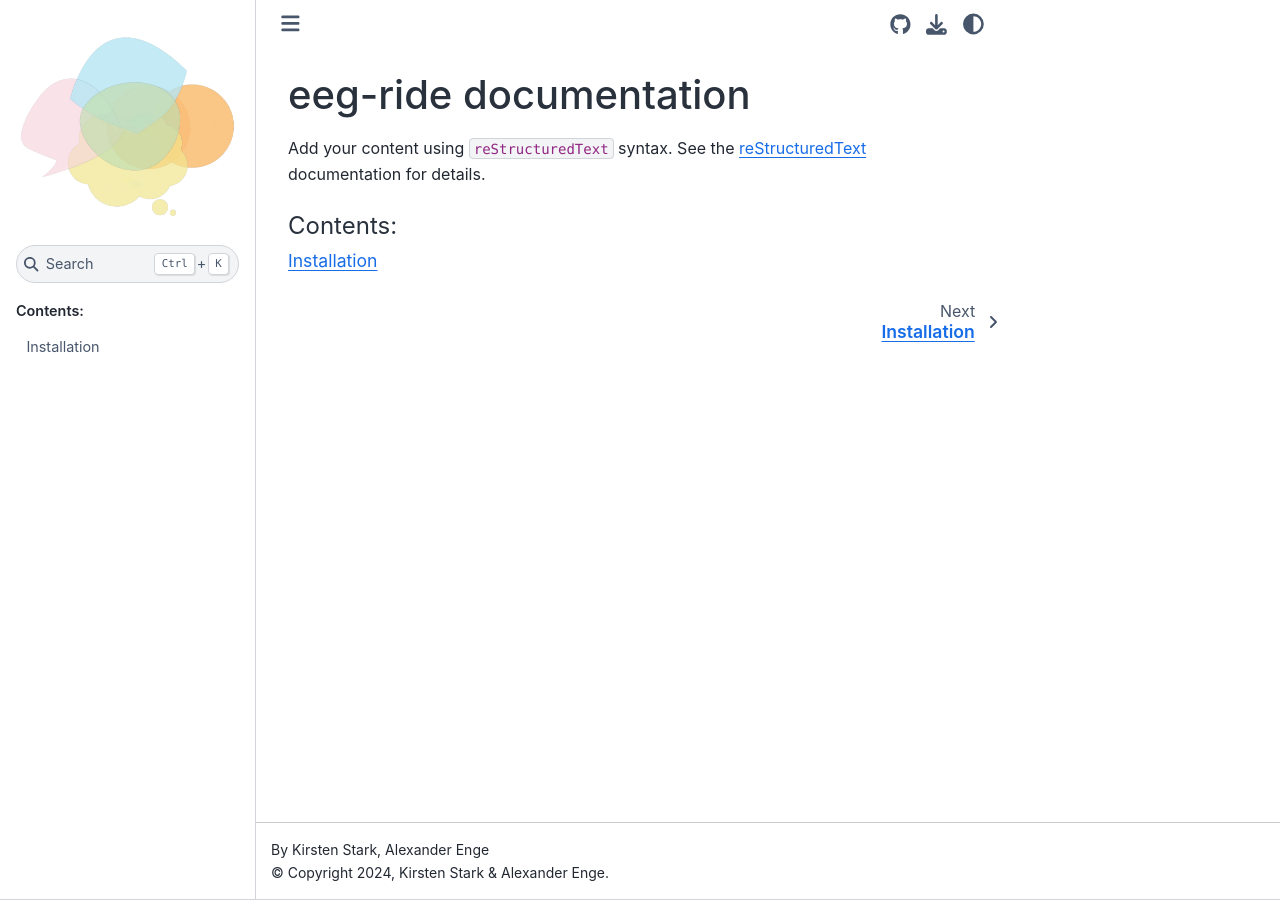
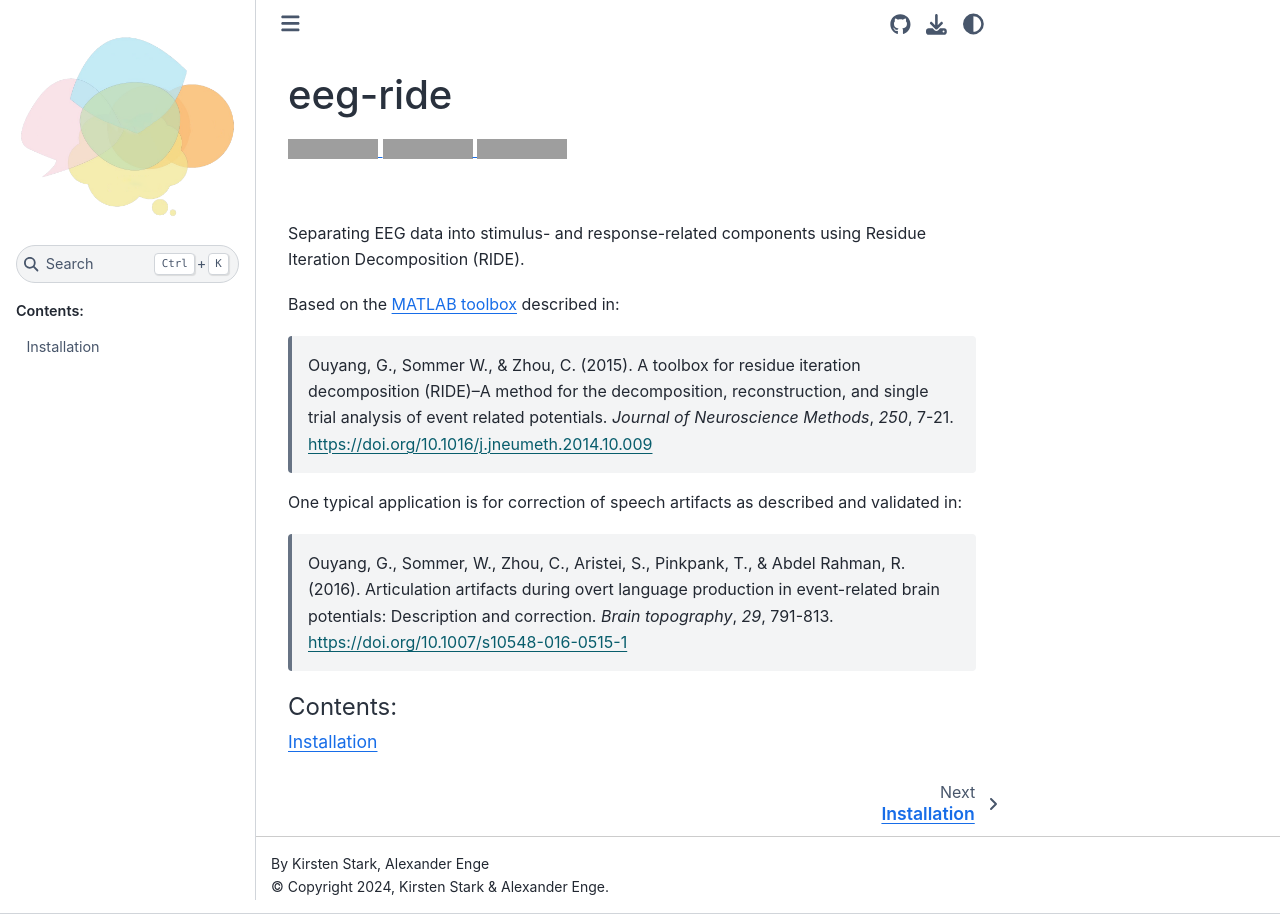
Before and after one commit to kirstenstark/eeg-ride, a Sphinx documentation site: the page built from doc/source/index.rst, in a window 1280 px wide. Built offline with Sphinx 7.4.7 and the Sphinx Book theme 1.1.4, drawn with Linux system fonts in a browser that asks for light colours; the version number could not be read and is left out; grey boxes are pictures that could not be loaded.

Commit message:
Setting up index for documentation

```diff
--- a/doc/source/index.rst
+++ b/doc/source/index.rst
@@ -3,16 +3,42 @@
    You can adapt this file completely to your liking, but it should at least
    contain the root `toctree` directive.
 
-eeg-ride documentation
-======================
+eeg-ride
+========
 
-Add your content using ``reStructuredText`` syntax. See the
-`reStructuredText <https://www.sphinx-doc.org/en/master/usage/restructuredtext/index.html>`_
-documentation for details.
+.. image:: https://img.shields.io/pypi/v/eeg-ride
+   :target: https://pypi.org/project/eeg-ride
+   :alt: Latest Version
+
+.. image:: https://img.shields.io/pypi/pyversions/eeg-ride.svg
+   :target: https://img.shields.io/pypi/pyversions/eeg-ride
+   :alt: PyPI - Python Version
+
+.. image:: https://img.shields.io/github/license/kirstenstark/eeg-ride
+   :target: https://github.com/kirstenstark/eeg-ride/blob/main/LICENSE
+   :alt: License
+
+|
+
+Separating EEG data into stimulus- and response-related components using Residue Iteration Decomposition (RIDE).
+
+Based on the `MATLAB toolbox <https://cns.hkbu.edu.hk/RIDE.htm>`_ described in:
+
+  Ouyang, G., Sommer W., & Zhou, C. (2015).
+  A toolbox for residue iteration decomposition (RIDE)--A method for the decomposition, reconstruction, and single trial analysis of event related potentials.
+  *Journal of Neuroscience Methods*, *250*, 7-21.
+  `https://doi.org/10.1016/j.jneumeth.2014.10.009 <https://doi.org/10.1016/j.jneumeth.2014.10.009>`_
+
+One typical application is for correction of speech artifacts as described and validated in:
+
+  Ouyang, G., Sommer, W., Zhou, C., Aristei, S., Pinkpank, T., & Abdel Rahman, R. (2016).
+  Articulation artifacts during overt language production in event-related brain potentials: Description and correction.
+  *Brain topography*, *29*, 791-813.
+  `https://doi.org/10.1007/s10548-016-0515-1 <https://doi.org/10.1007/s10548-016-0515-1>`_
 
 
 .. toctree::
-   :maxdepth: 2
+   :maxdepth: 1
    :caption: Contents:
 
    installation
```
Also changed, not shown: doc/source/installation.rst (+21 -1 lines), doc/source/quickstart.rst (added, +38 -0 lines), setup.py (+5 -5 lines).
